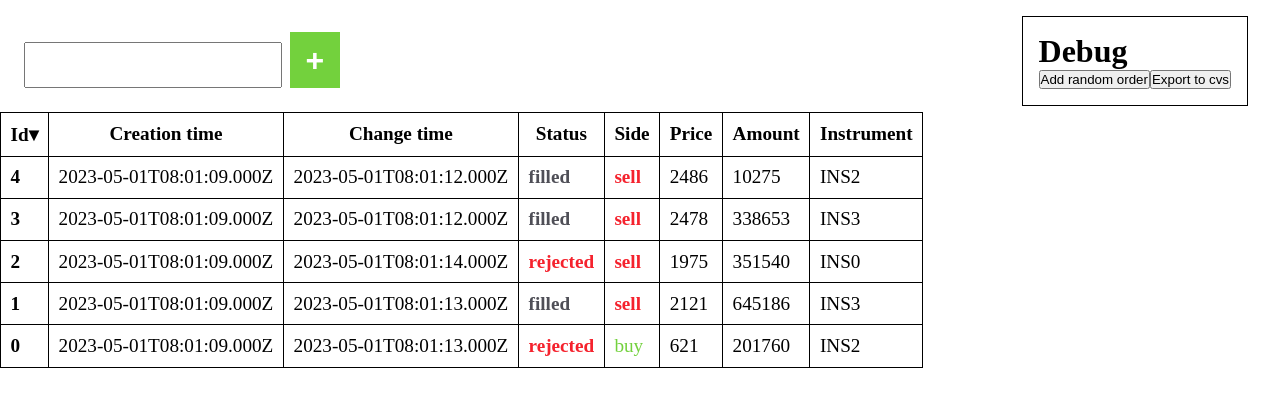
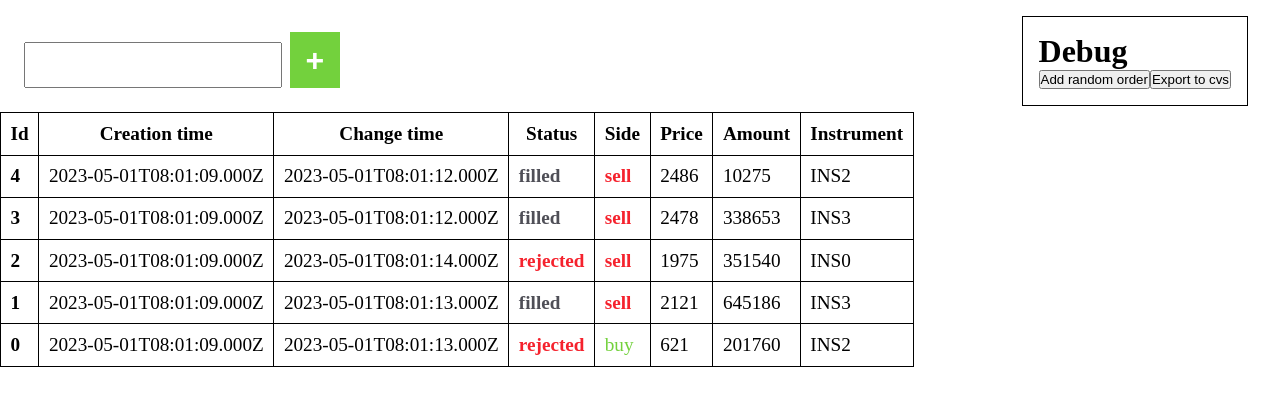
Before and after one commit to sluppyy/market, a React (Vite) app: page / in a window 1280 px wide. Shown: the top 406 px of the page. Built offline with nearby package versions, Linux system fonts and the light colour scheme.

Commit message:
sorting target fix

```diff
--- a/src/components/OrdersTable/OrdersTable.tsx
+++ b/src/components/OrdersTable/OrdersTable.tsx
@@ -121,7 +121,7 @@ function ST({
   name
 }: SortableTitleProps) {
   return <span onClick={() => onClick(name)}>{children}{
-    children == sortField
+    name == sortField
       ? ((sortType == 'dec') ? '▾' : '▴')
       : null
   }</span>
```
